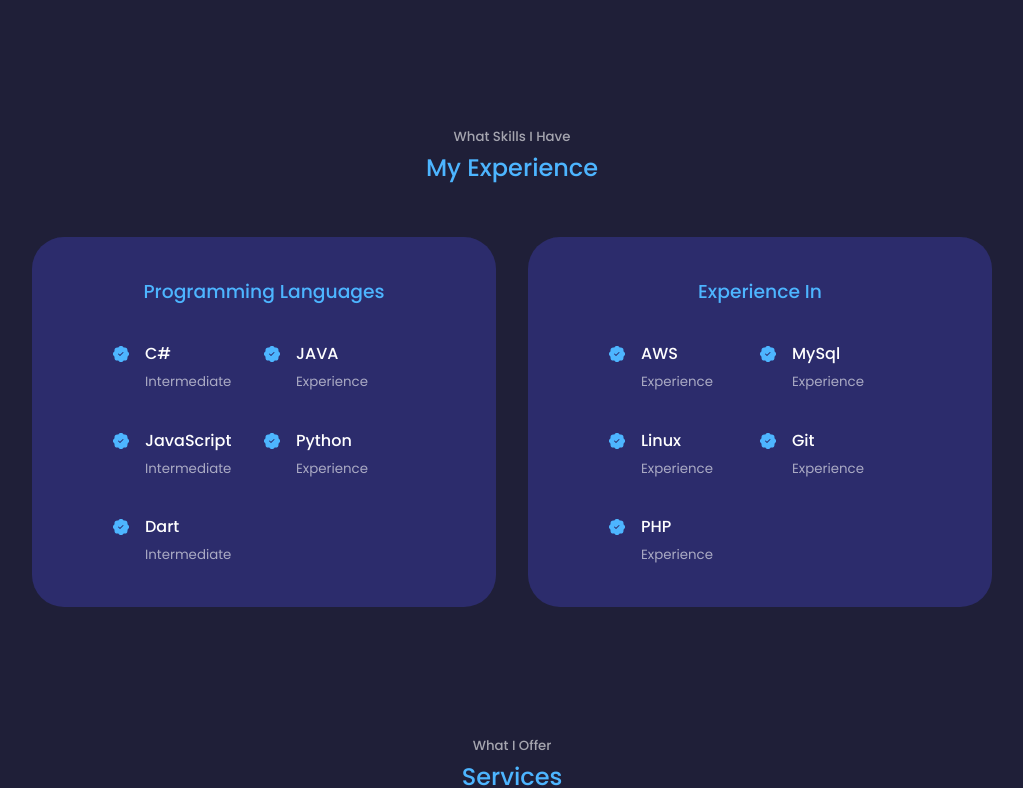
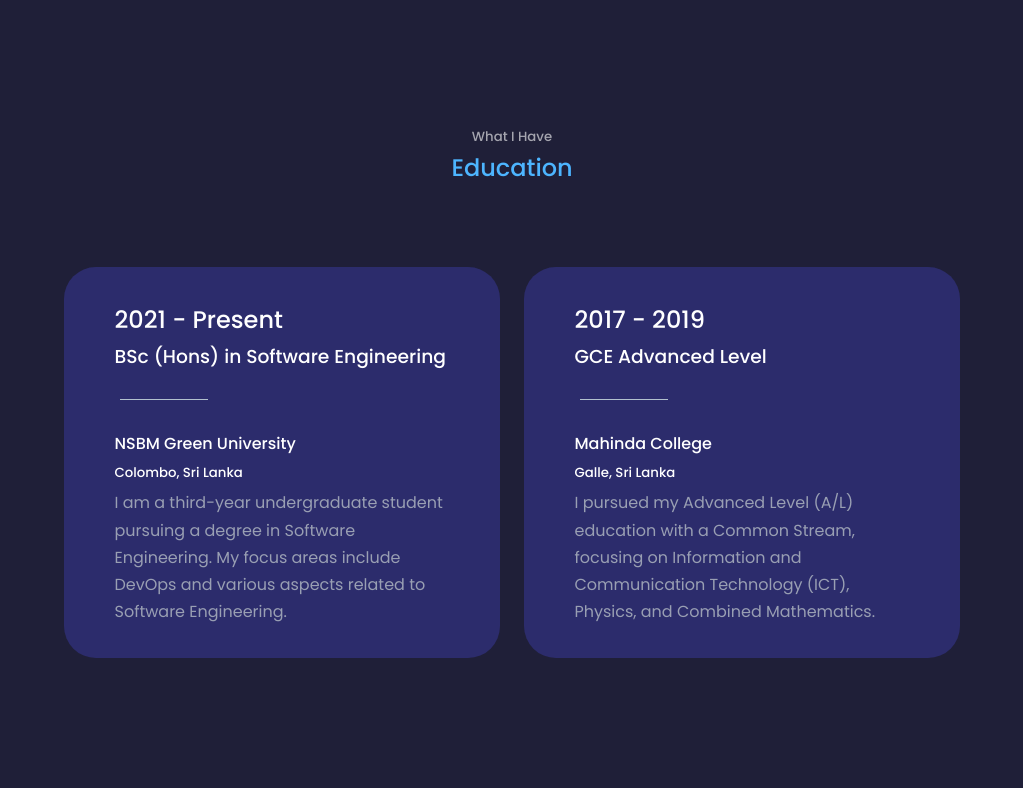
Before and after one commit to nawam727/portfoliowebsite, a React (Create React App) app: page / in a window 1280 px wide. Shown: the part 1572-2360 px from the top of the page, without its empty margins (128-1151 px from the left). Built offline with nearby package versions, Linux system fonts and the light colour scheme.

Commit message:
Updated files with education section

```diff
--- a/src/App.jsx
+++ b/src/App.jsx
@@ -7,6 +7,7 @@ import Services from './components/services/Services'
 import Portfolio from './components/portfolio/Portfolio'
 import Contact from './components/contact/Contact'
 import Footer from './components/footer/Footer'
+import Education from './components/education/Education'
 
 const App = () => {
   return (
@@ -14,6 +15,7 @@ const App = () => {
       <Header />
       <Nav />
       <About />
+      <Education/>
       <Experience />
       <Services />
       <Portfolio />
--- /dev/null
+++ b/src/components/education/Education.jsx
@@ -0,0 +1,65 @@
+import React from 'react';
+import './education.css';
+
+const Education = () => {
+    return (
+        <section id="education" className="education">
+            <h5>What I Have</h5>
+            <h2 className="education-title">Education</h2>
+            <div className="section-heading text-center">
+            </div>
+            <div className="container">
+                <div className="education-horizontal-timeline">
+                    <div className="row">
+                        <div className="col-sm-4">
+                            <div className="single-horizontal-timeline">
+                                <div className="experience-time">
+                                    <h2>2021 - Present</h2>
+                                    <h3>BSc (Hons) <span>in </span> Software Engineering</h3>
+                                </div>
+                                <div className="timeline-horizontal-border">
+                                    <i className="fa fa-circle" aria-hidden="true"></i>
+                                    <span className="single-timeline-horizontal spacial-horizontal-line"></span>
+                                </div>
+                                <div className="timeline">
+                                    <div className="timeline-content">
+                                        <h4 className="title">NSBM Green University</h4>
+                                        <h5>Colombo, Sri Lanka</h5>
+                                        <p className="description">
+                                        I am a third-year undergraduate student pursuing a degree in Software Engineering.
+                                        My focus areas include DevOps and various aspects related to Software Engineering.
+                                        </p>
+                                    </div>
+                                </div>
+                            </div>
+                        </div>
+                        <div className="col-sm-4">
+                            <div className="single-horizontal-timeline">
+                                <div className="experience-time">
+                                    <h2>2017 - 2019</h2>
+                                    <h3>GCE Advanced Level</h3>
+                                </div>
+                                <div className="timeline-horizontal-border">
+                                    <i className="fa fa-circle" aria-hidden="true"></i>
+                                    <span className="single-timeline-horizontal spacial-horizontal-line"></span>
+                                </div>
+                                <div className="timeline">
+                                    <div className="timeline-content">
+                                        <h4 className="title">Mahinda College</h4>
+                                        <h5>Galle, Sri Lanka</h5>
+                                        <p className="description">
+                                        I pursued my Advanced Level (A/L) education with a Common Stream, focusing on Information and Communication Technology (ICT),
+                                        Physics, and Combined Mathematics.
+                                        </p>
+                                    </div>
+                                </div>
+                            </div>
+                        </div>
+                    </div>
+                </div>
+            </div>
+        </section>
+    );
+};
+
+export default Education;
--- /dev/null
+++ b/src/components/education/education.css
@@ -0,0 +1,125 @@
+.education {
+    padding-top: 0px;
+}
+
+.education-title {
+    color: var(--color-primary);
+    margin-bottom: 3rem;
+}
+
+.education-horizontal-timeline {
+    padding: 30px 0;
+}
+
+.single-horizontal-timeline .experience-time h3 {
+    text-transform: capitalize;
+}
+
+.single-horizontal-timeline .experience-time h3 span {
+    text-transform: lowercase;
+}
+
+.single-horizontal-timeline .timeline-content h5 {
+    margin: 5px 0;
+}
+
+.row {
+    display: grid;
+    grid-template-columns: 1fr 1fr;
+    gap: 1.5rem;
+}
+
+.col-sm-4 {
+    display: flex;
+    flex-direction: column;
+    justify-content: center;
+    align-items: center;
+    background: var(--color-bg-variant);
+    border: 1px solid transparent;
+    border-radius: 2rem;
+    padding: 2rem;
+}
+
+.col-sm-4:hover {
+    background: transparent;
+    border-color: var(--color-primary-variant);
+    cursor: default;
+}
+
+.single-horizontal-timeline p {
+    color: #999fb3;
+    max-width: 335px;
+}
+
+.timeline-horizontal-border {
+    display: flex;
+    align-items: center;
+    padding: 26px 0 30px;
+}
+
+.timeline-horizontal-border i {
+    font-size: 10px;
+    color: #d92cf9;
+    margin-right: 5px;
+}
+
+span.single-timeline-horizontal {
+    display: inline-block;
+    background: #b2c1ce;
+    height: 1px;
+    width: 380px;
+}
+
+span.single-timeline-horizontal.spacial-horizontal-line {
+    width: 88px;
+}
+
+/* Adjust max-width for responsiveness */
+.container {
+    max-width: 70%; /* Adjust this value as needed */
+    margin: 0 auto; /* Center the container */
+}
+
+/* Responsive adjustments for tablets */
+@media screen and (max-width: 1024px) {
+    .education-title {
+        margin-bottom: 2rem;
+    }
+
+    .row {
+        grid-template-columns: 1fr 1fr;
+        gap: 1rem;
+    }
+
+    .col-sm-4 {
+        padding: 2rem;
+    }
+}
+
+/* Responsive adjustments for mobiles */
+@media screen and (max-width: 600px) {
+    .education-title {
+        margin-bottom: 1.5rem;
+    }
+
+    .row {
+        grid-template-columns: 1fr;
+        gap: 1rem;
+    }
+
+    .col-sm-4 {
+        padding: 1.5rem;
+    }
+
+    .timeline-horizontal-border {
+        padding: 18px 0 22px;
+    }
+
+    .single-timeline-horizontal {
+        width: 260px;
+    }
+
+    .single-timeline-horizontal.spacial-horizontal-line {
+        width: 58px;
+    }
+}
```
Also changed, not shown: src/components/experience/Experience.jsx (+10 -10 lines).
